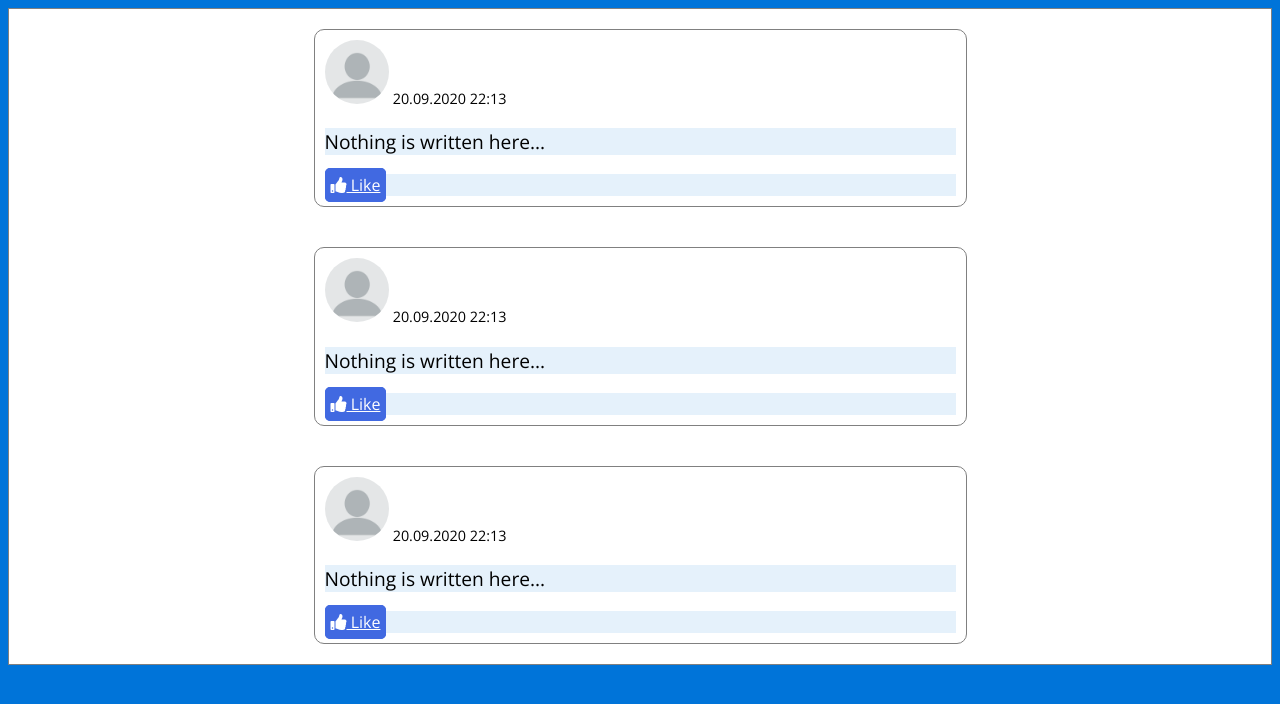
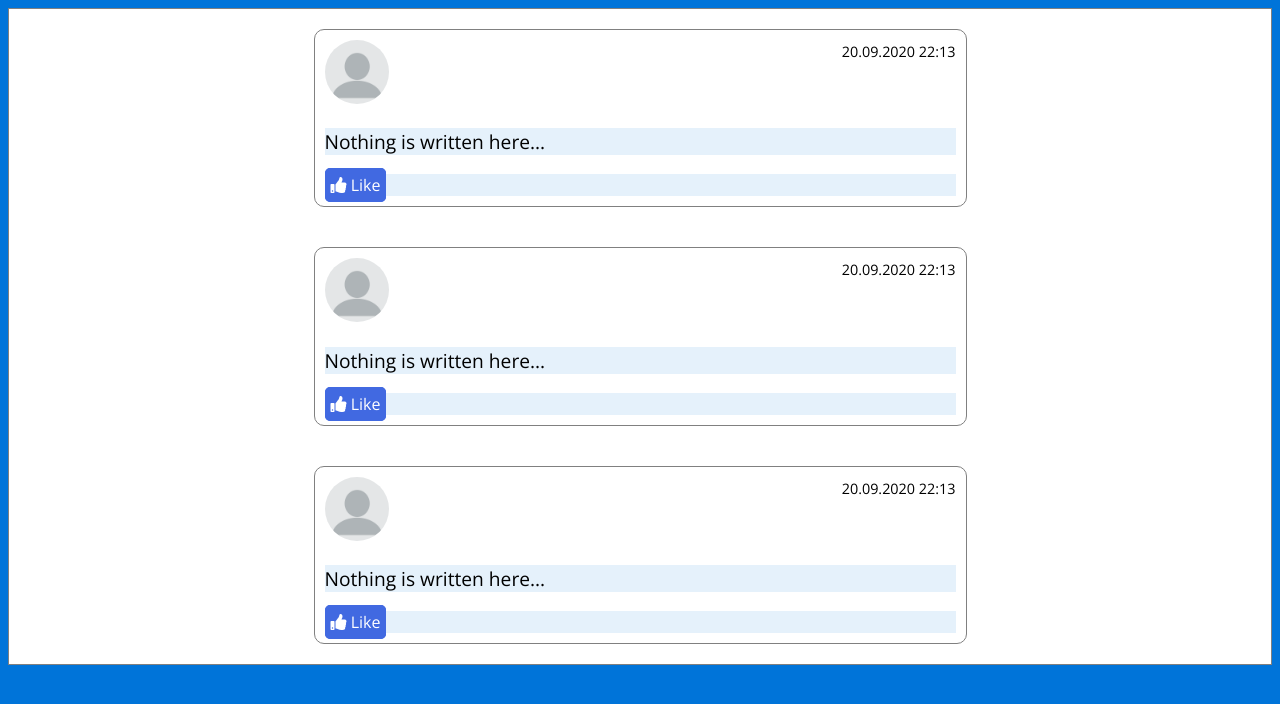
Before and after one commit to matbcvo/wad20-hw1, a plain HTML site: page index.html in a window 1280 px wide. Drawn offline with nearby package versions, Linux system fonts and the light colour scheme.

Commit message:
Few changes for box-header (flex and align)

```diff
--- a/css/main.css
+++ b/css/main.css
@@ -53,9 +53,20 @@ div[id="box-header"] ~ div {
     background-color: royalblue;
     padding: 5px;
     color: white;
+    text-decoration: none;
 }
 
 #like-button:hover {
     background-color: grey;
     border-color: grey;
 }
+
+div[id="box-header"] > div {
+    display: flex;
+    flex-direction: row;
+}
+
+div[id="box-header"] > div :last-child {
+    flex-grow: 1;
+    text-align: right;
+}
--- a/index.html
+++ b/index.html
@@ -14,8 +14,10 @@
         <div class="flex-container">
             <div>
                 <div id="box-header">
-                    <span class="picture align-left"><img src="img/blank-profile-picture.png"></span>
-                    <span class="date align-right">20.09.2020 22:13</span>
+                    <div>
+                        <div><span class="picture align-left"><img src="img/blank-profile-picture.png"></span></div>
+                        <div><span class="date align-right">20.09.2020 22:13</span></div>
+                    </div>
                 </div>
                 <div id="box-content">
                     <p>Nothing is written here...</p>
@@ -26,8 +28,10 @@
             </div>
             <div>
                 <div id="box-header">
-                    <span class="picture align-left"><img src="img/blank-profile-picture.png"></span>
-                    <span class="date align-right">20.09.2020 22:13</span>
+                    <div>
+                        <div><span class="picture align-left"><img src="img/blank-profile-picture.png"></span></div>
+                        <div><span class="date align-right">20.09.2020 22:13</span></div>
+                    </div>
                 </div>
                 <div id="box-content">
                     <p>Nothing is written here...</p>
@@ -38,8 +42,10 @@
             </div>
             <div>
                 <div id="box-header">
-                    <span class="picture align-left"><img src="img/blank-profile-picture.png"></span>
-                    <span class="date align-right">20.09.2020 22:13</span>
+                    <div>
+                        <div><span class="picture align-left"><img src="img/blank-profile-picture.png"></span></div>
+                        <div><span class="date align-right">20.09.2020 22:13</span></div>
+                    </div>
                 </div>
                 <div id="box-content">
                     <p>Nothing is written here...</p>
```
